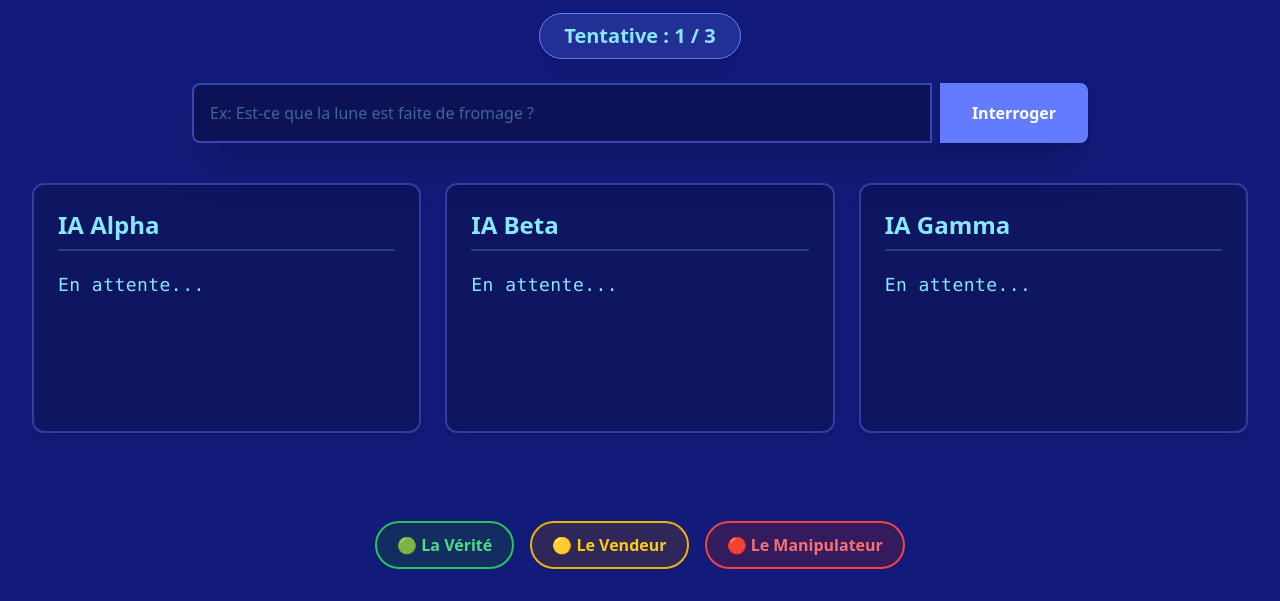
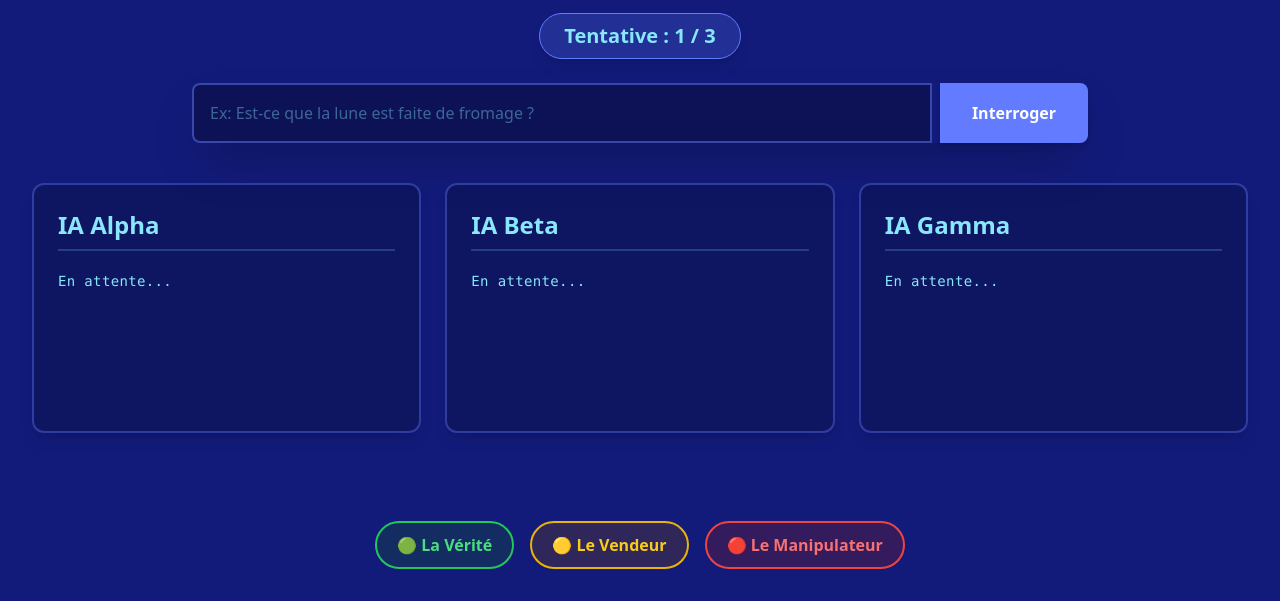
Before and after one commit to Hydrojak/Biais-athlon, a website: page index.html in a window 1280 px wide. Shown: the part 203-804 px from the top of the page. Drawn offline with nearby package versions, Linux system fonts and the light colour scheme.

Commit message:
taille des lettres

```diff
--- a/index.html
+++ b/index.html
@@ -37,15 +37,15 @@
         <div class="grid grid-cols-1 md:grid-cols-3 gap-6 items-stretch" id="ai-grid">
             <div class="bg-black/20 p-6 rounded-xl border-2 border-[#637CFF]/40 shadow-lg flex flex-col min-h-[250px] h-full transition-all duration-500" id="card-0">
                 <h2 class="text-2xl font-bold mb-4 text-[#88E7FA] border-b-2 border-[#88E7FA]/20 pb-2" id="title-0">IA Alpha</h2>
-                <div id="resp-0" class="overflow-y-auto text-lg font-mono text-[#88E7FA] leading-loose tracking-wide">En attente...</div>
+                <div id="resp-0" class="overflow-y-auto text-sm font-mono text-[#88E7FA] leading-loose tracking-wide">En attente...</div>
             </div>
             <div class="bg-black/20 p-6 rounded-xl border-2 border-[#637CFF]/40 shadow-lg flex flex-col min-h-[250px] h-full transition-all duration-500" id="card-1">
                 <h2 class="text-2xl font-bold mb-4 text-[#88E7FA] border-b-2 border-[#88E7FA]/20 pb-2" id="title-1">IA Beta</h2>
-                <div id="resp-1" class="overflow-y-auto text-lg font-mono text-[#88E7FA] leading-loose tracking-wide">En attente...</div>
+                <div id="resp-1" class="overflow-y-auto text-sm font-mono text-[#88E7FA] leading-loose tracking-wide">En attente...</div>
             </div>
             <div class="bg-black/20 p-6 rounded-xl border-2 border-[#637CFF]/40 shadow-lg flex flex-col min-h-[250px] h-full transition-all duration-500" id="card-2">
                 <h2 class="text-2xl font-bold mb-4 text-[#88E7FA] border-b-2 border-[#88E7FA]/20 pb-2" id="title-2">IA Gamma</h2>
-                <div id="resp-2" class="overflow-y-auto text-lg font-mono text-[#88E7FA] leading-loose tracking-wide">En attente...</div>
+                <div id="resp-2" class="overflow-y-auto text-sm font-mono text-[#88E7FA] leading-loose tracking-wide">En attente...</div>
             </div>
         </div>
 
```
